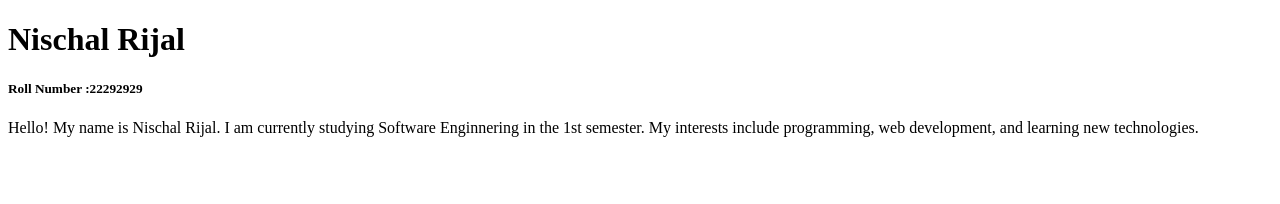
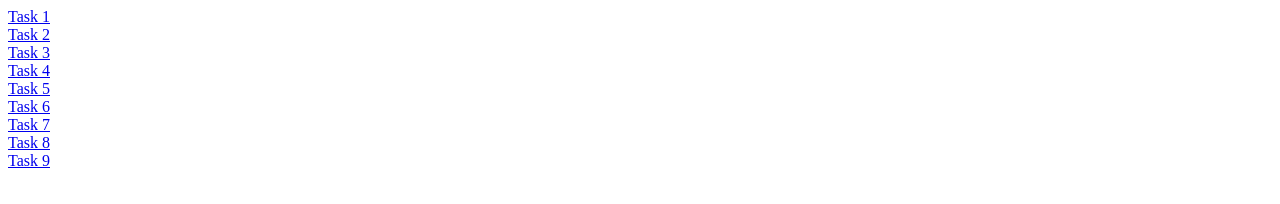
Before and after one commit to shyanbahadur123-sudo/html-practical-week2-Nischal-Rijal, a plain HTML site: page index.html in a window 1280 px wide. Drawn offline with Linux system fonts and the light colour scheme.

Commit message:
Set index page

```diff
--- a/index.html
+++ b/index.html
@@ -1,16 +1,9 @@
-<!DOCTYPE html>
-<html lang="en">
-<head>
-    <meta charset="UTF-8">
-    <meta name="viewport" content="width=device-width, initial-scale=1.0">
-    <title>Nischal Rijal</title>
-</head>
-<body>
-    <h1> Nischal Rijal</h1>
-    <h5>  Roll Number :22292929</h5>
-    <p>  Hello! My name is Nischal Rijal. I am currently studying
-       Software Enginnering in the 1st semester. My interests include
-        programming, web development, and learning new technologies.</p>
-
-</body>
-</html>
+<a href="Tasl1.html">Task 1</a><br>
+<a href="task2.html">Task 2</a><br>
+<a href="task3.html">Task 3</a><br>
+<a href="Task4/task4.html">Task 4</a><br>
+<a href="task5.html">Task 5</a><br>
+<a href="task6.html">Task 6</a><br>
+<a href="task7.html">Task 7</a><br>
+<a href="Task8/task8.html">Task 8</a><br>
+<a href="task9/index.html">Task 9</a><br>
```
Also changed, not shown: Tasl1.html (added, +25 -0 lines).
